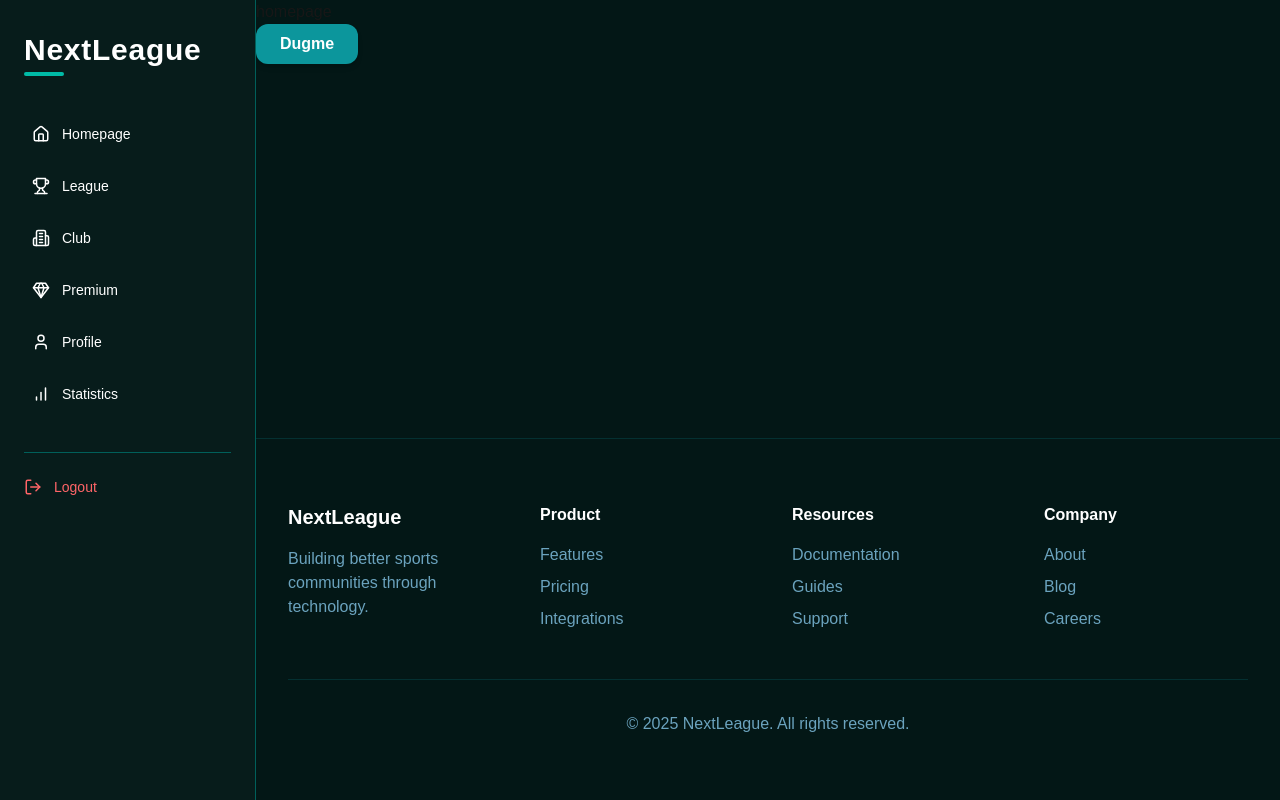
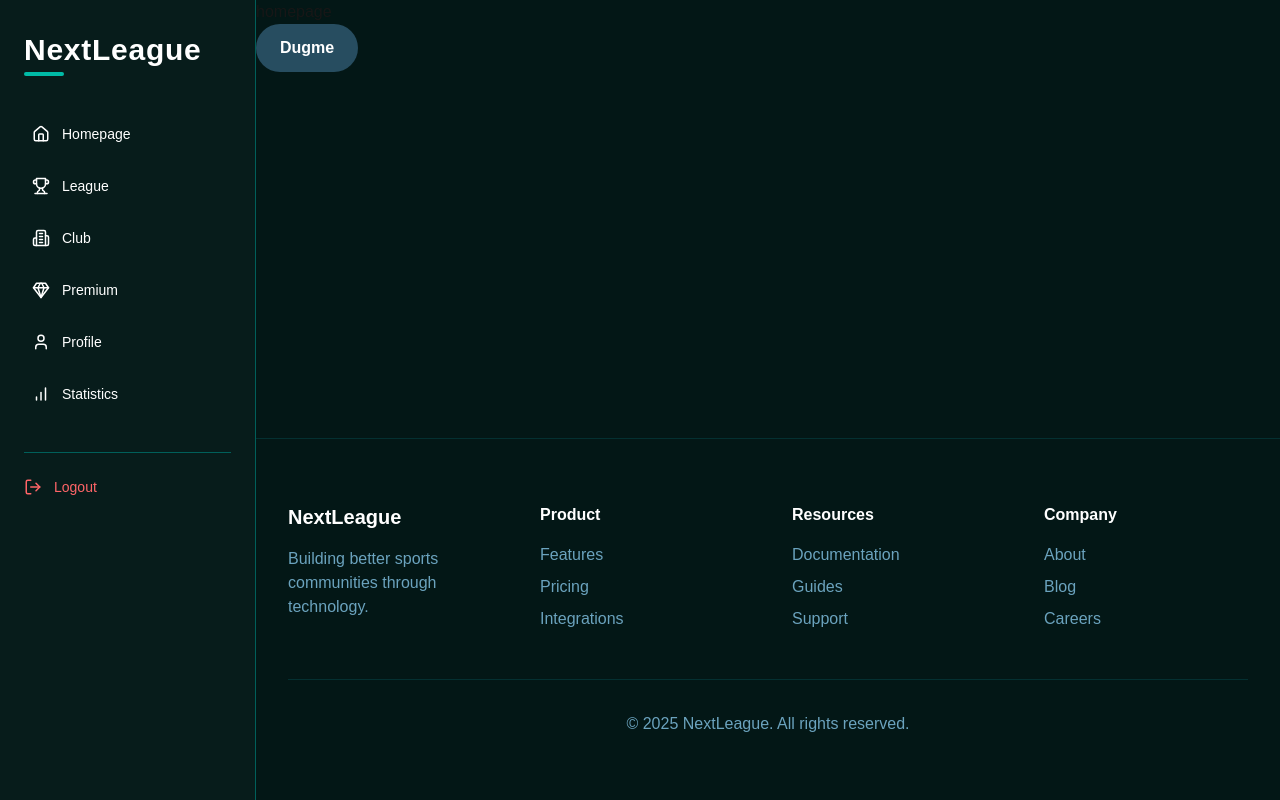
Before and after one commit to muminovixc/NextLeague, a Next.js app in the folder frontend/: page /homepage in a window 1280 px wide. Built offline with nearby package versions, Linux system fonts and the light colour scheme.

Commit message:
added buttton component

```diff
--- a/frontend/src/components/button/button.jsx
+++ b/frontend/src/components/button/button.jsx
@@ -8,9 +8,11 @@ export default function Button({ children, onClick, type = "button" }) {
       <button
         type={type}
         onClick={onClick}
-        className="bg-[#0c969c] hover:bg-[#0a7075] active:bg-[#032f30] text-white font-semibold px-6 py-2 rounded-xl shadow-md transition-all duration-200"
+        className="group relative inline-flex items-center justify-center px-6 py-3 rounded-full bg-[#274d60] text-white font-semibold transition-all duration-300
+         hover:bg-[#0c969c] focus:outline-none overflow-hidden"
       >
-        {children}
+        <span className="absolute inset-0 w-full h-full opacity-0 group-hover:opacity-100 transition duration-300 blur-sm"></span>
+        <span className="relative z-10">{children}</span>
       </button>
     );
   }
```
